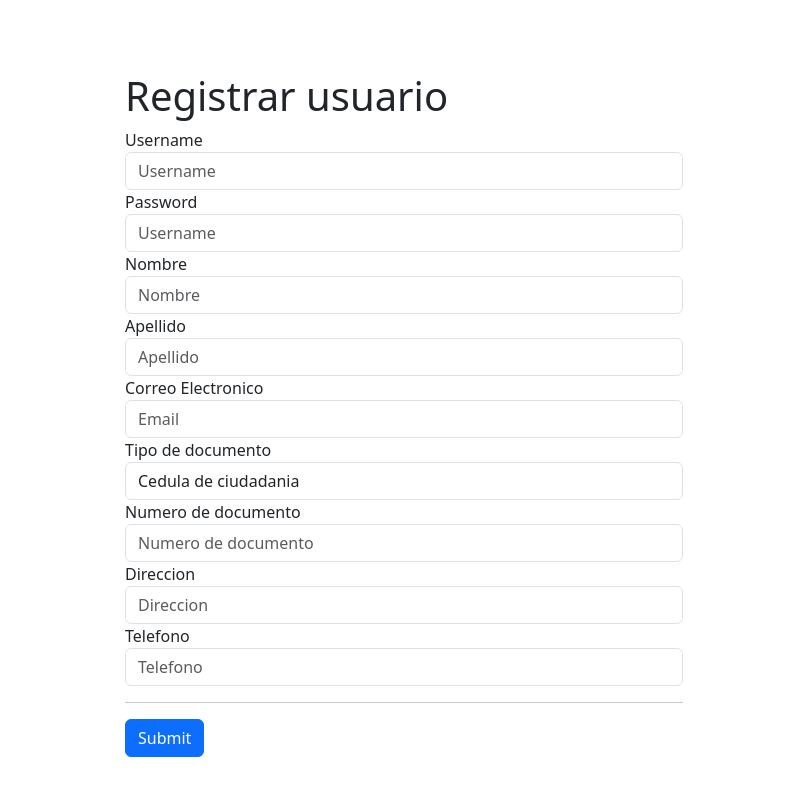
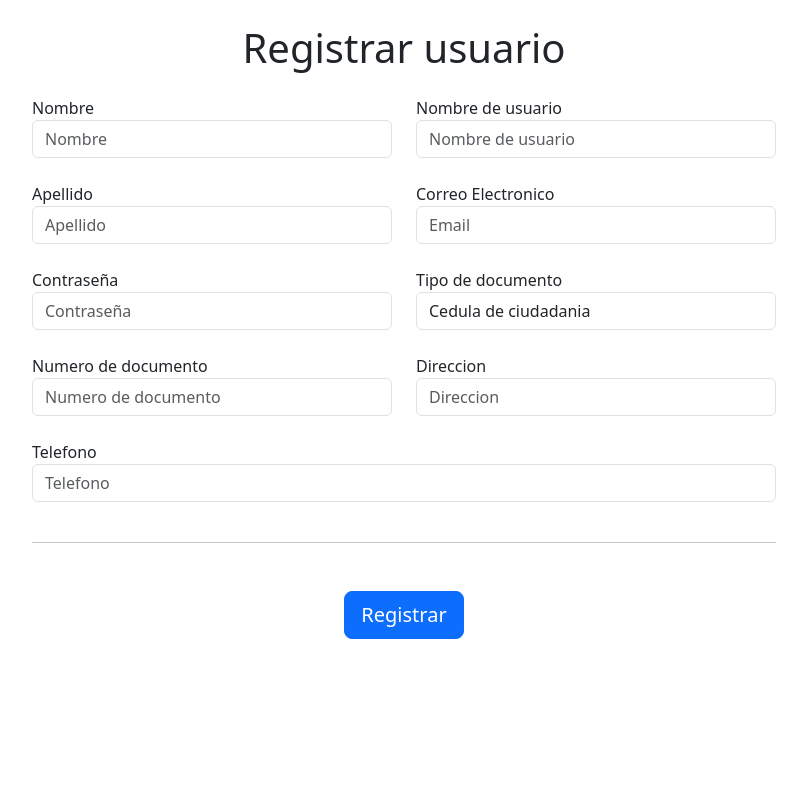
Before and after one commit to Sebastian01973/microservices-IS2, a Vue app in the folder frontend/: page /user/signUp in a window 1280 px wide. Shown: the top 796 px of the page, without its empty margins (236-1043 px from the left). Built offline with nearby package versions, Linux system fonts and the light colour scheme.

Commit message:
Update the SignUp Form for Users

```diff
--- a/frontend/index.html
+++ b/frontend/index.html
@@ -2,9 +2,9 @@
 <html lang="en">
   <head>
     <meta charset="UTF-8">
-    <link rel="icon" href="/favicon.ico">
+    <link rel="icon" href="/icon.ico">
     <meta name="viewport" content="width=device-width, initial-scale=1.0">
-    <title>Vite App</title>
+    <title>CowShield</title>
   </head>
   <body>
     <div id="app"></div>
--- a/frontend/src/components/SignUp.vue
+++ b/frontend/src/components/SignUp.vue
@@ -1,34 +1,11 @@
 <template>
   <div class="container">
-    <div class="col-md-6 offset-md-3 mt-5">
-      <br/>
-      <h1>Registrar usuario</h1>
+    <div class="col-md-8 offset-md-2 mt-4">
+      <h1 class="text-center mb-4">Registrar usuario</h1>
       <form v-on:submit.prevent="processSignUp">
-        <div class="form-group">
-          <label for="InputUsername">Username</label>
-          <input
-              type="text"
-              v-model="user.username"
-              class="form-control"
-              id="username"
-              placeholder="Username"
-              required="required"
-          />
-        </div>
-
-        <div class="form-group">
-          <label for="InputPassword">Password</label>
-          <input
-              type="password"
-              v-model="user.password"
-              class="form-control"
-              id="password"
-              placeholder="Username"
-              required="required"
-          />
-        </div>
-
-        <div class="form-group">
+        <div class="row">
+          <div class="col-md-6">
+            <div class="form-group mb-4">
               <label for="InputNombre">Nombre</label>
               <input
                   type="text"
@@ -40,8 +17,7 @@
               />
             </div>
 
-
-        <div class="form-group">
+            <div class="form-group mb-4">
               <label for="InputApellido">Apellido</label>
               <input
                   type="text"
@@ -53,7 +29,46 @@
               />
             </div>
 
-        <div class="form-group">
+            <div class="form-group mb-4">
+              <label for="InputPassword">Contraseña</label>
+              <input
+                  type="password"
+                  v-model="user.password"
+                  class="form-control"
+                  id="password"
+                  placeholder="Contraseña"
+                  required="required"
+              />
+            </div>
+
+            <div class="form-group mb-4">
+              <label for="exampleInputName">Numero de documento</label>
+              <input
+                  type="text"
+                  v-model="user.numero_documento"
+                  class="form-control"
+                  id="numeroDocumento"
+                  placeholder="Numero de documento"
+                  required="required"
+              />
+            </div>
+          </div>
+
+          <div class="col-md-6">
+            <div class="form-group mb-4">
+              <label for="InputUsername" required="required">Nombre de usuario</label>
+              <input
+                  for="InputUsername"
+                  class="form-control"
+                  type="text"
+                  v-model="user.username"
+                  id="username"
+                  placeholder="Nombre de usuario"
+                  required="required"
+              />
+            </div>
+
+            <div class="form-group mb-4">
               <label for="InputEmail1" required="required">Correo Electronico</label>
               <input
                   type="email"
@@ -67,7 +82,7 @@
             </div>
 
             <!--        Selecionar tipo de documento  obligaotrio-->
-        <div class="form-group">
+            <div class="form-group mb-4">
               <label for="InputTipoDocumento">Tipo de documento</label>
               <select
                   class="form-control"
@@ -83,19 +98,7 @@
               </select>
             </div>
 
-        <div class="form-group">
-          <label for="exampleInputName">Numero de documento</label>
-          <input
-              type="text"
-              v-model="user.numero_documento"
-              class="form-control"
-              id="numeroDocumento"
-              placeholder="Numero de documento"
-              required="required"
-          />
-        </div>
-
-        <div class="form-group">
+           <div class="form-group mb-4">
               <label for="InputDireccion">Direccion</label>
               <input
                   type="text"
@@ -106,8 +109,8 @@
                   required="required"
               />
            </div>
-
-        <div class="form-group">
+          </div>
+          <div class="form-group mb-4">
               <label for="InputTelefono">Telefono</label>
               <input
                   type="text"
@@ -118,11 +121,15 @@
                   required="required"
               />
             </div>
+        </div>
         <hr/>
         <div class="success" v-if="isSuccess">
           We received your submission, thank you!
         </div>
-        <button type="submit" class="btn btn-primary">Submit</button>
+
+        <div class="col-md-6 offset-md-3 mt-5 text-center">
+          <button type="submit" class="btn btn-primary btn-lg btn-block">Registrar</button>
+        </div>
       </form>
     </div>
   </div>
```
Also changed, not shown: 1 other file (tests, documents, lock files or other folders). Lines whose indentation alone changed are shown as unchanged.
